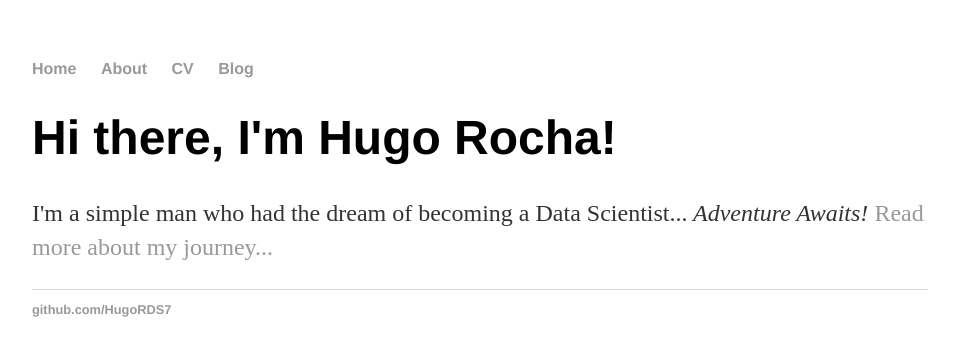
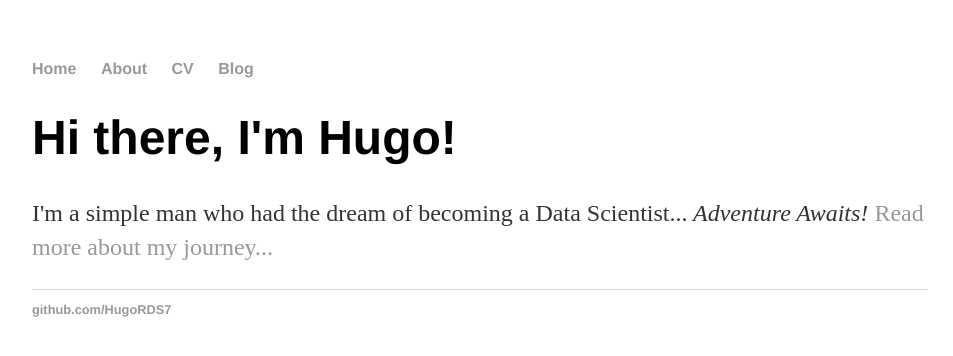
Before and after one commit to HugoRDS7/HugoRDS7.github.io, a Jekyll site: the page built from index.html, in a window 1280 px wide. Shown: the top 356 px of the page, without its empty margins (160-1113 px from the left). Built offline with Jekyll 4.4.1, drawn with Linux system fonts in a browser that asks for light colours.

Commit message:
Update index.html

```diff
--- a/index.html
+++ b/index.html
@@ -3,6 +3,6 @@ layout: default
 title: Data Journey
 ---
 <div class="blurb">
-	<h1>Hi there, I'm Hugo Rocha!</h1>
+	<h1>Hi there, I'm Hugo!</h1>
 	<p>I'm a simple man who had the dream of becoming a Data Scientist...<em> Adventure Awaits!</em> <a href="/about">Read more about my journey...</a></p>
 </div><!-- /.blurb -->
```
